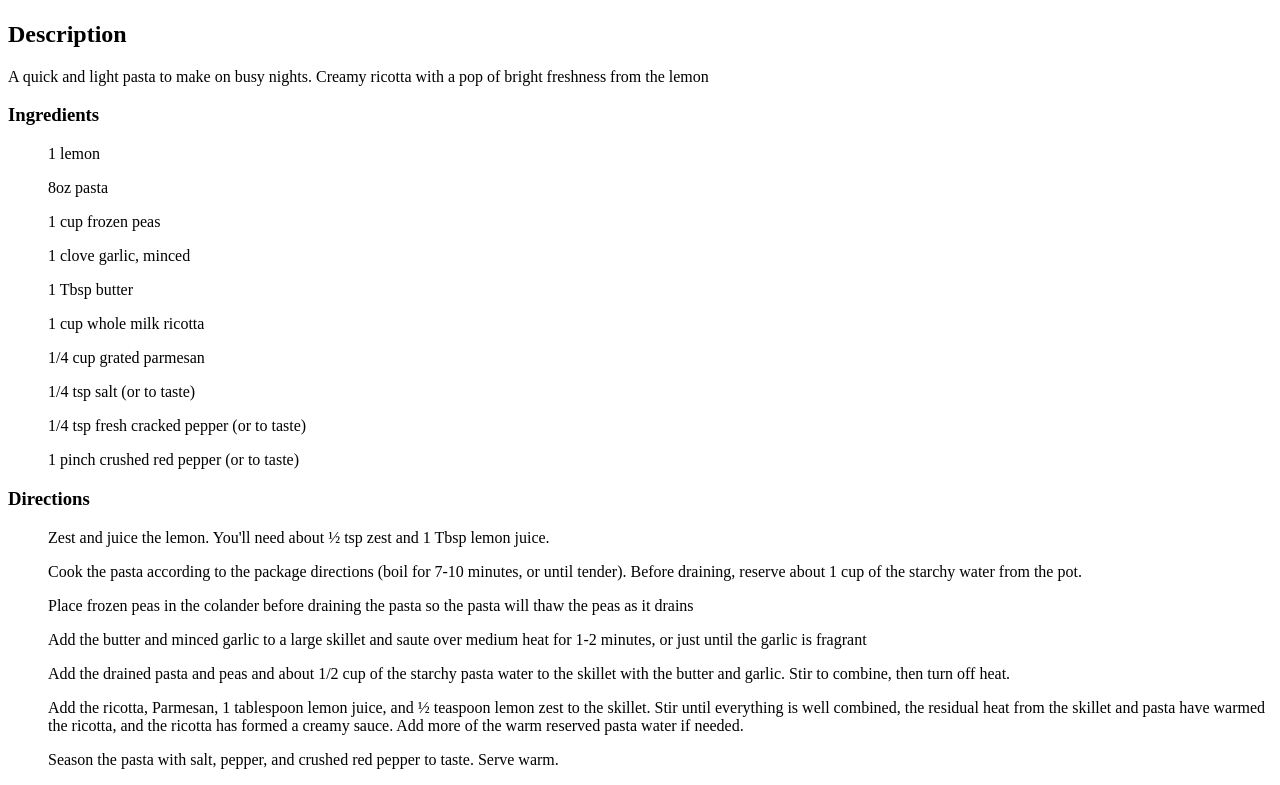
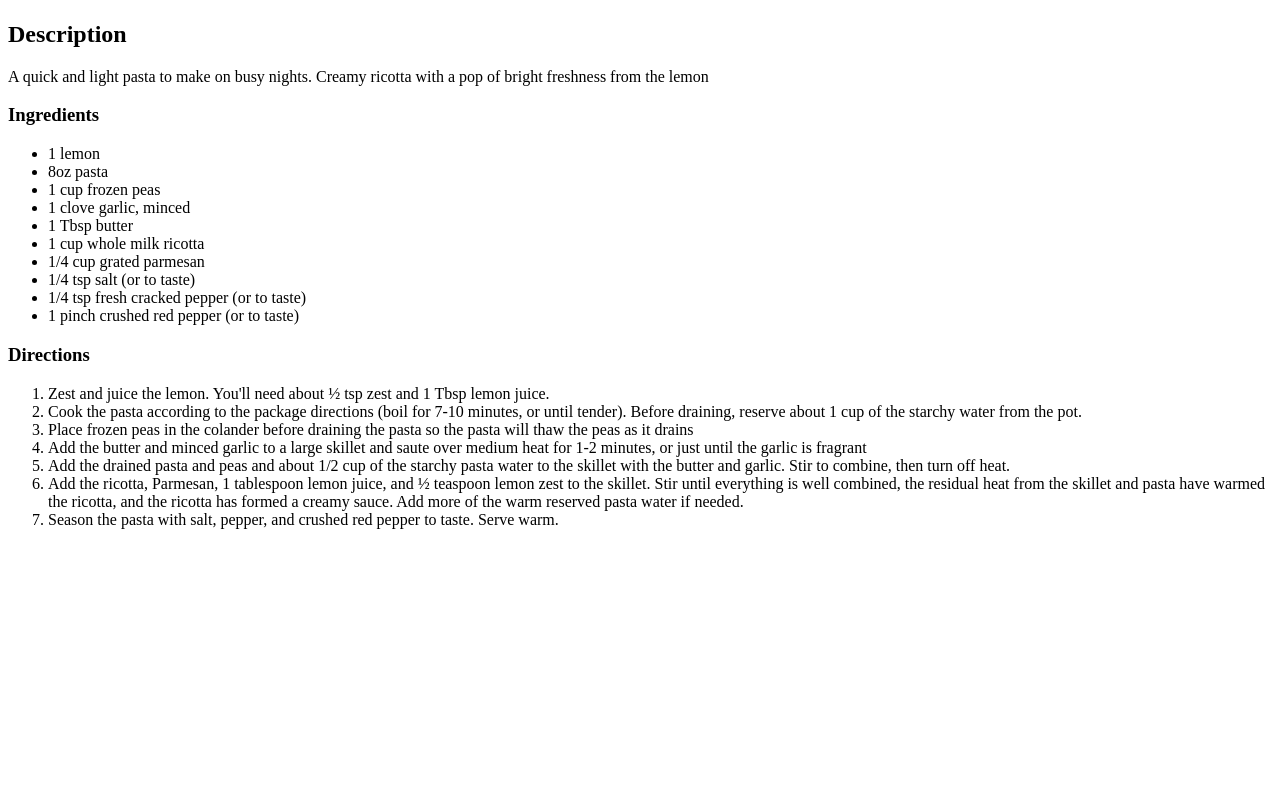
Before and after one commit to megktaylor/odin-recipes, a plain HTML site: page recipes/lemon-ricotta-pasta.html in a window 1280 px wide. Shown: the part 383-1168 px from the top of the page. After the commit the page ends 928 px from the top, so only its background shows below. Drawn offline with Linux system fonts and the light colour scheme.

Commit message:
Add details to lemon ricotta pasta

```diff
--- a/recipes/lemon-ricotta-pasta.html
+++ b/recipes/lemon-ricotta-pasta.html
@@ -17,26 +17,31 @@
 
         <h3>Ingredients</h3>
 
-            <ul>1 lemon</ul>
-            <ul>8oz pasta</ul>
-            <ul>1 cup frozen peas</ul>
-            <ul>1 clove garlic, minced</ul>
-            <ul>1 Tbsp butter</ul>
-            <ul>1 cup whole milk ricotta</ul>
-            <ul>1/4 cup grated parmesan</ul>
-            <ul>1/4 tsp salt (or to taste)</ul>
-            <ul>1/4 tsp fresh cracked pepper (or to taste)</ul>
-            <ul>1 pinch crushed red pepper (or to taste)</ul>
+            <ul>
+                <li>1 lemon</li>
+                <li>8oz pasta</li>
+                <li>1 cup frozen peas</li>
+                <li>1 clove garlic, minced</li>
+                <li>1 Tbsp butter</li>
+                <li>1 cup whole milk ricotta</li>
+                <li>1/4 cup grated parmesan</li>
+                <li>1/4 tsp salt (or to taste)</li>
+                <li>1/4 tsp fresh cracked pepper (or to taste)</li>
+                <li>1 pinch crushed red pepper (or to taste)</li>
+            </ul>
 
         <h3>Directions</h3>
 
-            <ol>Zest and juice the lemon. You'll need about ½ tsp zest and 1 Tbsp lemon juice.</ol>
-            <ol>Cook the pasta according to the package directions (boil for 7-10 minutes, or until tender). Before draining, reserve about 1 cup of the starchy water from the pot.</ol>
-            <ol>Place frozen peas in the colander before draining the pasta so the pasta will thaw the peas as it drains</ol>
-            <ol>Add the butter and minced garlic to a large skillet and saute over medium heat for 1-2 minutes, or just until the garlic is fragrant</ol>
-            <ol>Add the drained pasta and peas and about 1/2 cup of the starchy pasta water to the skillet with the butter and garlic. Stir to combine, then turn off heat.</ol>
-            <ol>Add the ricotta, Parmesan, 1 tablespoon lemon juice, and ½ teaspoon lemon zest to the skillet. Stir until everything is well combined, the residual heat from the skillet and pasta have warmed the ricotta, and the ricotta has formed a creamy sauce. Add more of the warm reserved pasta water if needed.</ol>
-            <ol>Season the pasta with salt, pepper, and crushed red pepper to taste. Serve warm.</ol>
+            <ol>
+                <li>Zest and juice the lemon. You'll need about ½ tsp zest and 1 Tbsp lemon juice.</li>
+                <li>Cook the pasta according to the package directions (boil for 7-10 minutes, or until tender). Before draining, reserve about 1 cup of the starchy water from the pot.</li>
+                <li>Place frozen peas in the colander before draining the pasta so the pasta will thaw the peas as it drains</li>
+                <li>Add the butter and minced garlic to a large skillet and saute over medium heat for 1-2 minutes, or just until the garlic is fragrant</li>
+                <li>Add the drained pasta and peas and about 1/2 cup of the starchy pasta water to the skillet with the butter and garlic. Stir to combine, then turn off heat.</li>
+                <li>Add the ricotta, Parmesan, 1 tablespoon lemon juice, and ½ teaspoon lemon zest to the skillet. Stir until everything is well combined, the residual heat from the skillet and pasta have warmed the ricotta, and the ricotta has formed a creamy sauce. Add more of the warm reserved pasta water if needed.</li>
+                <li>Season the pasta with salt, pepper, and crushed red pepper to taste. Serve warm.</li>
+
+                </ol>
 
     </body>
 
```
Also changed, not shown: index.html (+6 -0 lines).
